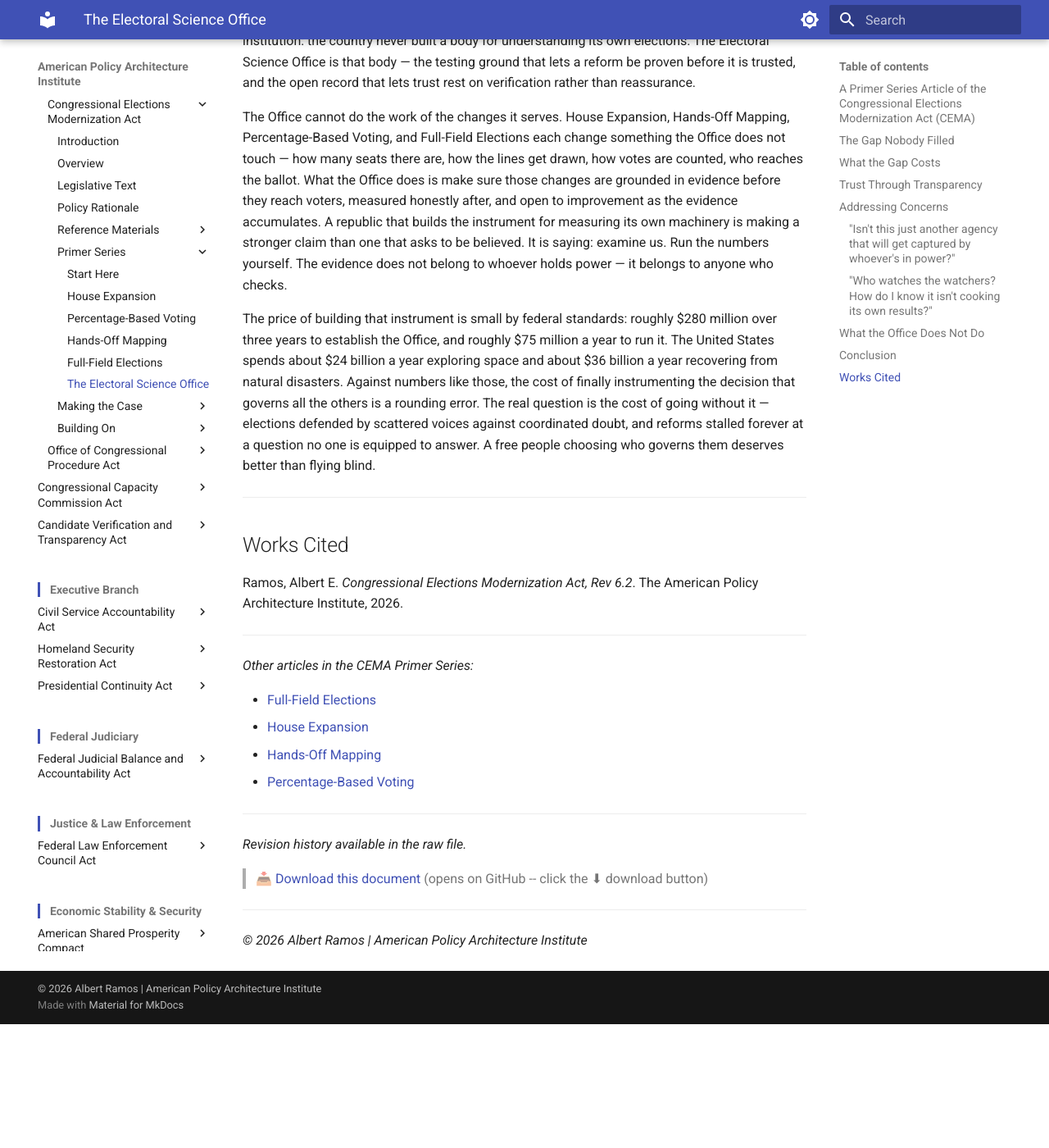
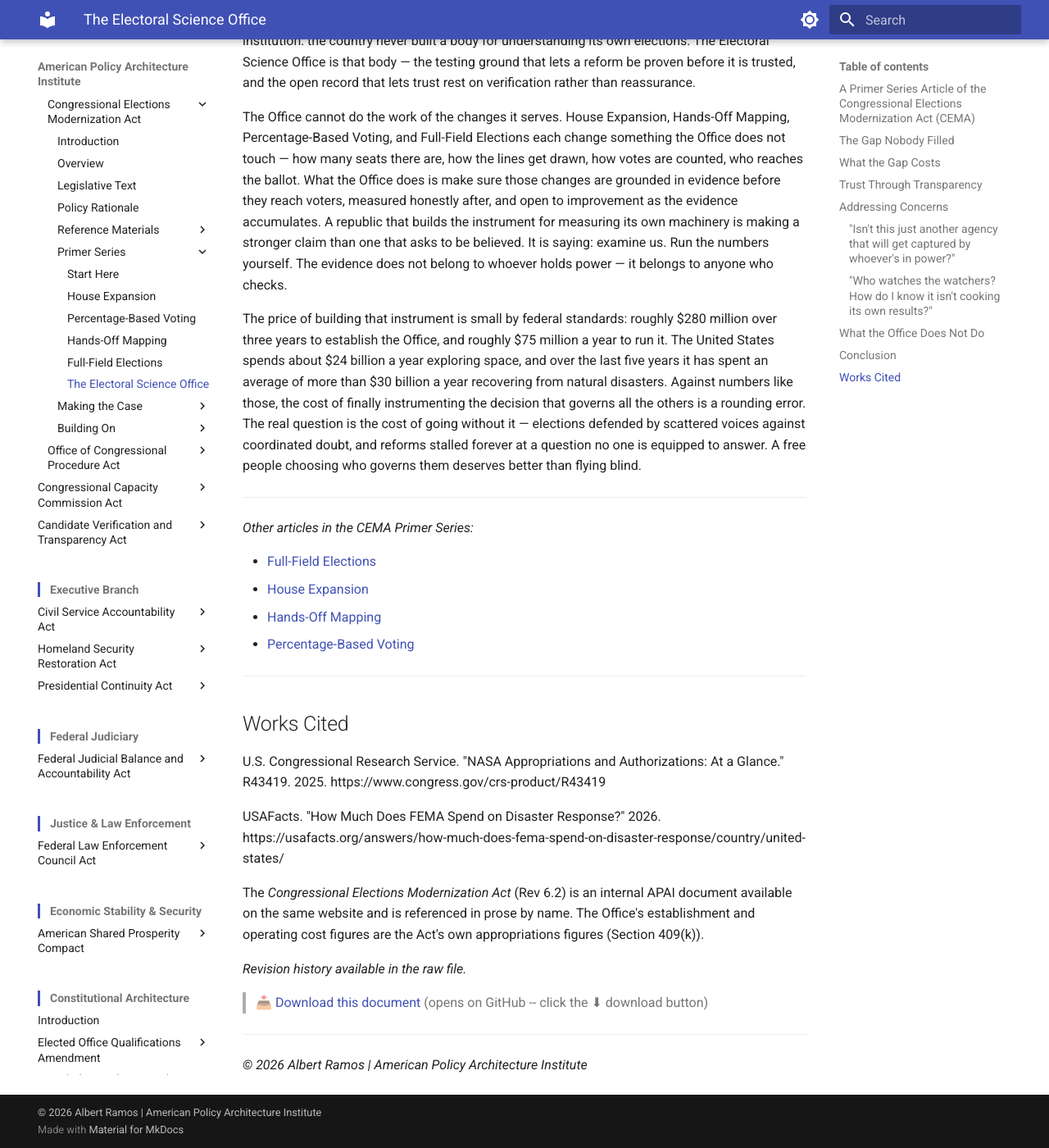
Before and after one commit to albertintech/apai, an MkDocs documentation site: the page built from docs/congress/cmf/cema/the-electoral-science-office.md, in a window 1280 px wide and 1400 px high, scrolled down 5542 px. Shown: the whole window at 82% size. Built offline with MkDocs 1.6.1 and Material for MkDocs 9.7.7, drawn with Linux system fonts in a browser that asks for light colours; before the commit the page ends 6791 px from its top, so only the background shows below that.

Commit message:
Revise cost details and update Works Cited section
Updated the cost comparison for establishing the Electoral Science Office and revised the Works Cited section to include new references.

```diff
--- a/docs/congress/cmf/cema/the-electoral-science-office.md
+++ b/docs/congress/cmf/cema/the-electoral-science-office.md
@@ -96,13 +96,7 @@ The trust gap and the reform gap look like two separate ailments, but they trace
 
 The Office cannot do the work of the changes it serves. House Expansion, Hands-Off Mapping, Percentage-Based Voting, and Full-Field Elections each change something the Office does not touch — how many seats there are, how the lines get drawn, how votes are counted, who reaches the ballot. What the Office does is make sure those changes are grounded in evidence before they reach voters, measured honestly after, and open to improvement as the evidence accumulates. A republic that builds the instrument for measuring its own machinery is making a stronger claim than one that asks to be believed. It is saying: examine us. Run the numbers yourself. The evidence does not belong to whoever holds power — it belongs to anyone who checks.
 
-The price of building that instrument is small by federal standards: roughly $280 million over three years to establish the Office, and roughly $75 million a year to run it. The United States spends about $24 billion a year exploring space and about $36 billion a year recovering from natural disasters. Against numbers like those, the cost of finally instrumenting the decision that governs all the others is a rounding error. The real question is the cost of going without it — elections defended by scattered voices against coordinated doubt, and reforms stalled forever at a question no one is equipped to answer. A free people choosing who governs them deserves better than flying blind.
-
----
-
-## Works Cited
-
-Ramos, Albert E. *Congressional Elections Modernization Act, Rev 6.2*. The American Policy Architecture Institute, 2026.
+The price of building that instrument is small by federal standards: roughly $280 million over three years to establish the Office, and roughly $75 million a year to run it. The United States spends about $24 billion a year exploring space, and over the last five years it has spent an average of more than $30 billion a year recovering from natural disasters. Against numbers like those, the cost of finally instrumenting the decision that governs all the others is a rounding error. The real question is the cost of going without it — elections defended by scattered voices against coordinated doubt, and reforms stalled forever at a question no one is equipped to answer. A free people choosing who governs them deserves better than flying blind.
 
 ---
 
@@ -115,8 +109,21 @@ Ramos, Albert E. *Congressional Elections Modernization Act, Rev 6.2*. The Ameri
 
 ---
 
+## Works Cited
+
+U.S. Congressional Research Service. "NASA Appropriations and Authorizations: At a Glance." R43419. 2025. https://www.congress.gov/crs-product/R43419
+
+USAFacts. "How Much Does FEMA Spend on Disaster Response?" 2026. https://usafacts.org/answers/how-much-does-fema-spend-on-disaster-response/country/united-states/
+
+The *Congressional Elections Modernization Act* (Rev 6.2) is an internal APAI document available on the same website and is referenced in prose by name. The Office's establishment and operating cost figures are the Act's own appropriations figures (Section 409(k)).
+
+
 <!--
 ## Revision History
+
+**Revision 6.2-a**
+- Works Cited reconciliation pass (Coordination Hub work order): replaced the seed Act-only list with reconciled external entries. NASA "~$24 billion a year" verified against the FY2025 enacted appropriation (~$24.8B) and FY2026 (~$24.4B), cited to CRS R43419. ESO establishment/operating figures ($280M / $75M) confirmed INTERNAL (the Act's own Section 409(k) appropriations) — referenced in prose by name, no Works Cited entry.
+- REVERBERATION APPLIED (one sentence, conclusion): the flat "$36 billion a year" FEMA figure does not hold as a stable annual number — FEMA disaster spending varies widely year to year (CBO 30-year average ~$12B; recent years inflated by COVID). Softened to "over the last five years … an average of more than $30 billion a year," anchored to the USAFacts five-year-average figure (~$31.7B, 2020–2024). The space/disaster scale comparison survives intact; only the crispness of a single round number changed. Contained to one sentence, as forecast.
 
 **Revision 6.2** (Current)
 - Initial production of *The Electoral Science Office* CEMA Primer Series article
```
